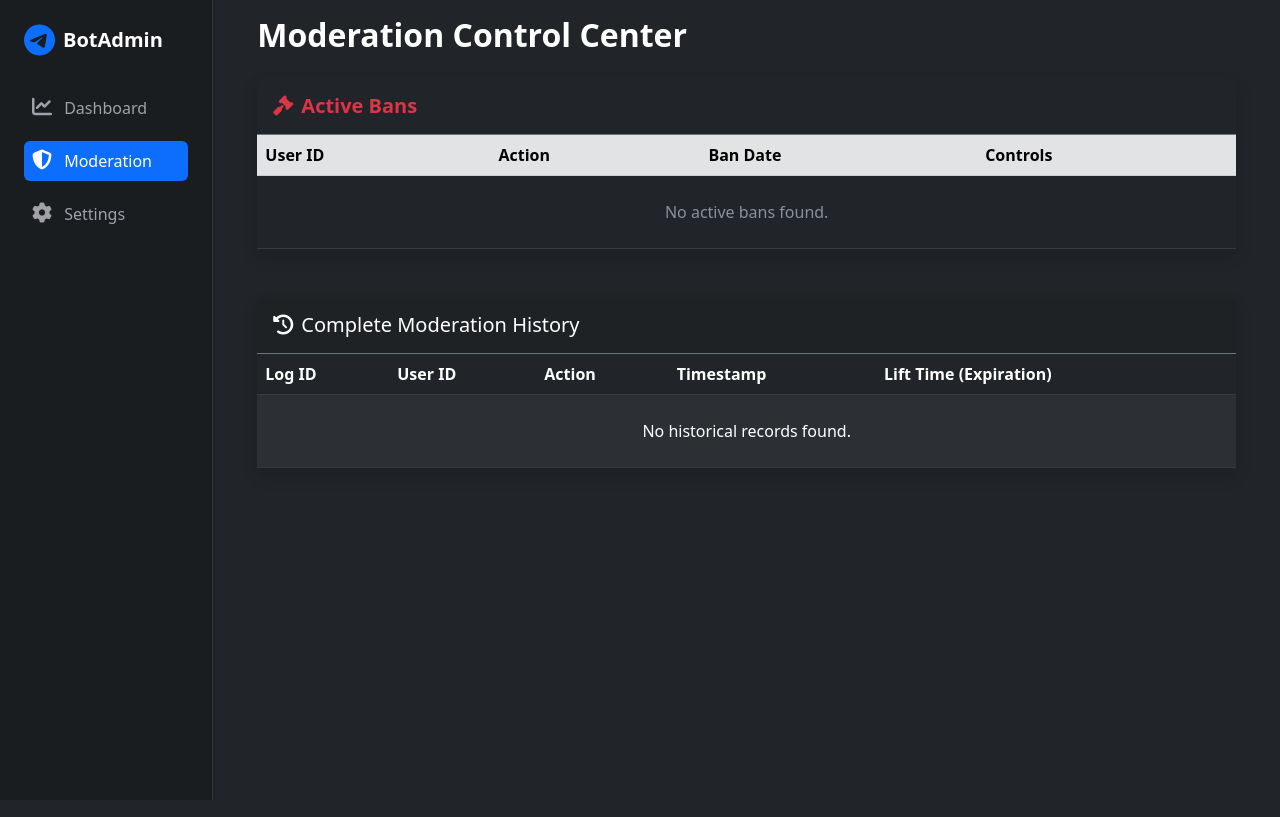
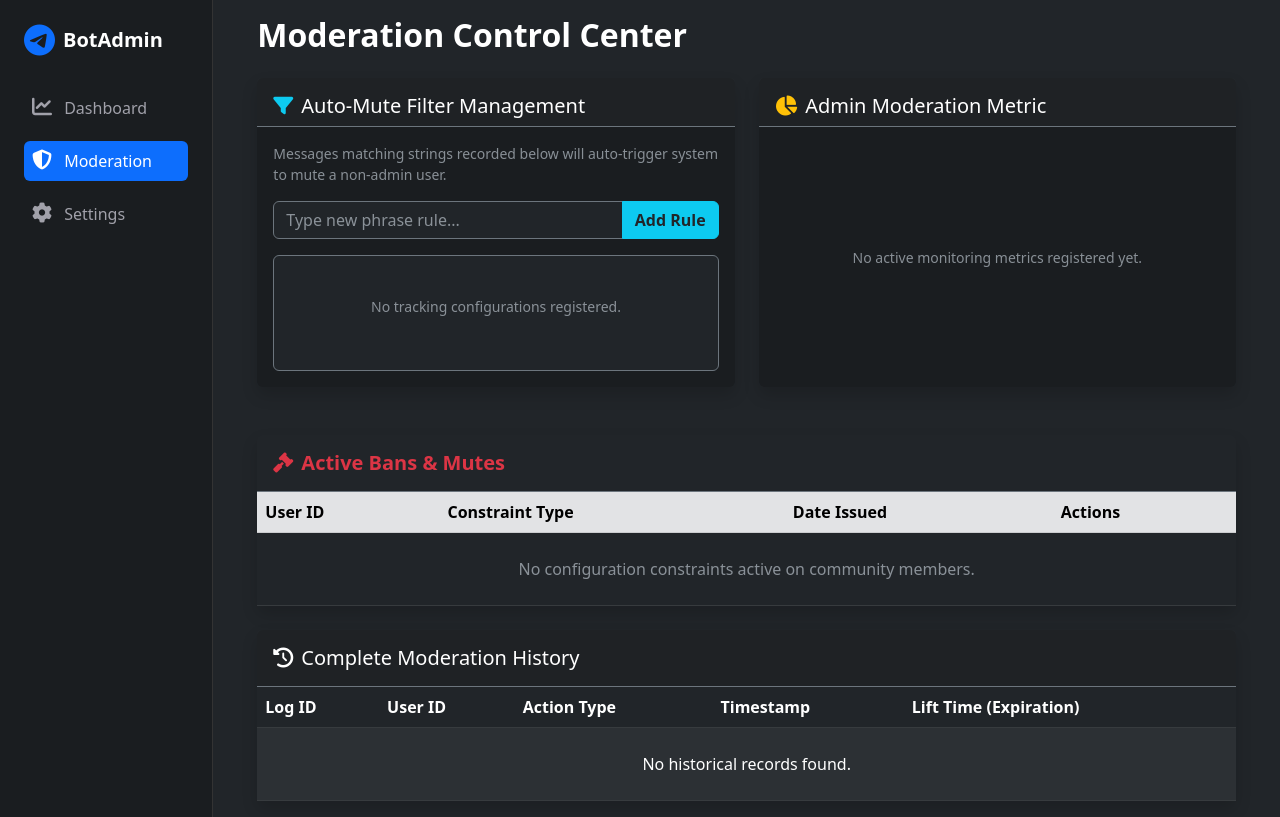
Before and after one commit to Someones-account/TG-bot-controller, a Flask app: page /moderation in a window 1280 px wide. Run offline with Flask 3, Linux system fonts and the light colour scheme; the visitor is signed in with stand-in values (Sample User, id 1); data that the repository does not hold is empty.

Commit message:
Major UI Moderation and Setting pages update

```diff
--- a/src/Bot/InputHandlers.py
+++ b/src/Bot/InputHandlers.py
@@ -8,7 +8,7 @@ from src.DB.Connector import open_connection
 from src.Bot.Moderation import Moderation
 from src.Bot.QueryManager import QueryManager
 
-from src.DB.LLM import *
+from src.Bo.LLM import *
 from config import ai
 
 import tempfile
--- a/src/Flask/app.py
+++ b/src/Flask/app.py
@@ -1,7 +1,7 @@
 import requests
 import json
 from datetime import datetime
-from flask import Flask, render_template, redirect, url_for, request, jsonify, Response, session
+from flask import Flask, render_template, redirect, url_for, request, jsonify, Response, session, flash
 import os
 import sys
 from pathlib import Path
@@ -20,7 +20,7 @@ sys.path.append(str(src_dir))
 
 from src.DB.Connector import open_connection
 from src.Bot.QueryManager import QueryManager
-from src.DB.LLM import ask_llm, is_ollama_running
+from src.Bot.LLM import ask_llm, is_ollama_running
 sys.path.append(os.path.abspath(os.path.join(os.path.dirname(__file__), '..')))
 from env import keys
 app = Flask(__name__)
@@ -43,7 +43,7 @@ def dashboard():
 
     try:
         # Hit the Telegram API
-        response = requests.get(telegram_url, params={"chat_id": GROUP_CHAT_ID}) #add timeout = 5
+        response = requests.get(telegram_url, params={"chat_id": GROUP_CHAT_ID}, timeout=5)
         data = response.json()
 
         # If Telegram responds successfully, use their real number
@@ -91,14 +91,33 @@ def dashboard():
 
 @app.route('/moderation')
 def moderation():
+    if not session.get('is_authenticated'):
+        return redirect(url_for('login_route'))
     cursor = open_connection()
     qm = QueryManager(cursor)
+    # fetch forbidden phrases list
+    forbidden_phrases = qm.get_all_forbidden_phrases()
 
-    # fetch active bans
-    active_bans = qm.get_banned_users()
-    # fetch moderation history
+    # count metrics for the pie chart
+    cursor.execute("SELECT COUNT(*) as count FROM ModerationActions WHERE action = 'Ban';")
+    ban_count = cursor.fetchone()['count'] or 0
+
+    cursor.execute("SELECT COUNT(*) as count FROM ModerationActions WHERE action LIKE 'Mute%';")
+    mute_count = cursor.fetchone()['count'] or 0
+
+    # fetch active restrictions
+    cursor.execute("SELECT * FROM ModerationActions WHERE lift_time > NOW();")
+    active_restrictions = cursor.fetchall()
+
+    # fetch complete history log
     all_logs = qm.get_all_records()
-    return render_template('moderation.html', active_bans=active_bans, all_logs=all_logs)
+
+    return render_template('moderation.html',
+                           active_restrictions=active_restrictions,
+                           all_logs=all_logs,
+                           forbidden_phrases=forbidden_phrases,
+                           ban_count=ban_count,
+                           mute_count=mute_count)
 
 
 @app.route('/unban/<chat_id>/<int:user_id>', methods=['POST'])
@@ -106,7 +125,10 @@ def unban_user(chat_id, user_id):
     cursor = open_connection()
     qm = QueryManager(cursor)
 
-    # 1. Tell Telegram Servers to physically unban the user
+    # track the explicit action rule for removal
+    action_to_revoke = request.form.get('action', 'Ban')
+
+    # release call to Telegram core API
     telegram_url = f"https://api.telegram.org/bot{keys.API_TOKEN}/unbanChatMember"
     response = requests.get(telegram_url, params={
         "chat_id": chat_id,
@@ -114,15 +136,34 @@ def unban_user(chat_id, user_id):
         "only_if_banned": True
     })
 
-    # 2. If Telegram successfully unbanned them (HTTP 200), update our database
+    # verify target interface update status
     if response.status_code == 200:
-        # We use your team lead's new Soft-Delete function!
-        qm.revoke_action(user_id, "Ban")
+        qm.revoke_action(user_id, action_to_revoke)
+        flash(f"Successfully lifted {action_to_revoke} for User {user_id}!", "success")
     else:
-        print(f"Failed to unban on Telegram: {response.text}")
+        flash(f"Telegram API rejected the request to unban User {user_id}.", "danger")
+    return redirect(url_for('moderation'))
 
-    # 3. Refresh the page
-    return redirect(url_for('dashboard'))
+
+# --- FORBIDDEN PHRASE MANIPULATION ---
+@app.route('/api/forbidden-phrases/add', methods=['POST'])
+def add_phrase():
+    cursor = open_connection()
+    qm = QueryManager(cursor)
+    phrase = request.form.get('phrase')
+    if phrase:
+        qm.add_forbidden_phrase(phrase)
+    return redirect(url_for('moderation'))
+
+
+@app.route('/api/forbidden-phrases/remove', methods=['POST'])
+def remove_phrase():
+    cursor = open_connection()
+    qm = QueryManager(cursor)
+    phrase = request.form.get('phrase')
+    if phrase:
+        qm.remove_forbidden_phrase(phrase)
+    return redirect(url_for('moderation'))
 
 
 # @app.route("/api/slow-mode", methods=["POST"])
@@ -277,5 +318,27 @@ def export_logs():
                     mimetype='application/json',
                     headers={'Content-Disposition': 'attachment;filename=moderation_logs.json'})
 
+
+@app.route('/settings')
+def settings():
+    # Enforce security: kick out unauthorized guests
+    if not session.get('is_authenticated'):
+        return redirect(url_for('login_route'))
+
+    # Check background statuses dynamically
+    ai_online = is_ollama_running()
+
+    # Check if we can safely talk to our MySQL database
+    try:
+        cursor = open_connection()
+        db_status = "Connected"
+    except Exception:
+        db_status = "Disconnected"
+
+    return render_template('settings.html',
+                           ai_online=ai_online,
+                           db_status=db_status,
+                           bot_username="@ChatStatsBot")
+
 if __name__ == '__main__':
     app.run(debug=True)
--- a/src/Flask/templates/base.html
+++ b/src/Flask/templates/base.html
@@ -37,9 +37,9 @@
                     </a>
                         </li>
                     <li class="nav-item w-100 mt-2">
-                        <a href="#" class="nav-link px-0 align-middle">
-                            <i class="fs-5 fa-solid fa-gear ms-2"></i> <span class="ms-2 d-none d-sm-inline">Settings</span>
-                        </a>
+                        <a href="{{ url_for('settings') }}" class="nav-link px-0 align-middle {% if request.endpoint == 'settings' %}active{% endif %}">
+                         <i class="fs-5 fa-solid fa-gear ms-2"></i> <span class="ms-2 d-none d-sm-inline">Settings</span>
+                    </a>
                     </li>
                 </ul>
             </div>
--- a/src/Flask/templates/moderation.html
+++ b/src/Flask/templates/moderation.html
@@ -1,40 +1,115 @@
 {% extends "base.html" %}
 
 {% block content %}
+<script src="https://cdn.jsdelivr.net/npm/chart.js"></script>
+
 <div class="container-fluid">
     <h2 class="mb-4 text-white fw-bold">Moderation Control Center</h2>
+    {% with messages = get_flashed_messages(with_categories=true) %}
+      {% if messages %}
+        {% for category, message in messages %}
+          <div class="alert alert-{{ category if category != 'error' else 'danger' }} alert-dismissible fade show bg-opacity-25 text-white border-{{ category }}" role="alert">
+             <i class="fa-solid {% if category == 'success' %}fa-circle-check text-success{% else %}fa-circle-exclamation text-danger{% endif %} me-2"></i>
+             {{ message }}
+             <button type="button" class="btn-close btn-close-white" data-bs-dismiss="alert" aria-label="Close"></button>
+          </div>
+        {% endfor %}
+      {% endif %}
+    {% endwith %}
 
-    <div class="row mb-5">
+    <div class="row mb-4">
+
+        <div class="col-md-6 mb-4">
+            <div class="card shadow border-0 bg-dark-subtle h-100">
+                <div class="card-header border-bottom border-secondary pt-3">
+                    <h5 class="card-title text-white mb-0"><i class="fa-solid fa-filter text-info me-2"></i>Auto-Mute Filter Management</h5>
+                </div>
+                <div class="card-body d-flex flex-column">
+                    <p class="text-muted small">Messages matching strings recorded below will auto-trigger system to mute a non-admin user.</p>
+
+                    <form action="{{ url_for('add_phrase') }}" method="POST" class="mb-3">
+                        <div class="input-group">
+                            <input type="text" name="phrase" class="form-control bg-dark text-white border-secondary" placeholder="Type new phrase rule..." required autocomplete="off">
+                            <button type="submit" class="btn btn-info fw-bold text-dark">Add Rule</button>
+                        </div>
+                    </form>
+
+                    <div class="border border-secondary rounded bg-dark p-3 flex-grow-1 overflow-auto" style="max-height: 200px;">
+                        {% if forbidden_phrases %}
+                            <div class="d-flex flex-wrap gap-2">
+                                {% for phrase in forbidden_phrases %}
+                                    <span class="badge bg-secondary d-flex align-items-center gap-2 p-2 fs-6">
+                                        {{ phrase }}
+                                        <form action="{{ url_for('remove_phrase') }}" method="POST" class="m-0" style="display: inline;">
+                                            <input type="hidden" name="phrase" value="{{ phrase }}">
+                                            <button type="submit" class="btn-close btn-close-white p-0 m-0" style="font-size: 0.65rem; box-shadow: none;"></button>
+                                        </form>
+                                    </span>
+                                {% endfor %}
+                            </div>
+                        {% else %}
+                            <div class="text-center text-muted py-4 small">No tracking configurations registered.</div>
+                        {% endif %}
+                    </div>
+                </div>
+            </div>
+        </div>
+
+        <div class="col-md-6 mb-4">
+            <div class="card shadow border-0 bg-dark-subtle h-100">
+                <div class="card-header border-bottom border-secondary pt-3">
+                    <h5 class="card-title text-white mb-0"><i class="fa-solid fa-chart-pie text-warning me-2"></i>Admin Moderation Metric</h5>
+                </div>
+                <div class="card-body d-flex justify-content-center align-items-center" style="position: relative; height: 260px;">
+                    {% if ban_count == 0 and mute_count == 0 %}
+                        <div class="text-muted small">No active monitoring metrics registered yet.</div>
+                    {% else %}
+                        <canvas id="distributionChart"></canvas>
+                    {% endif %}
+                </div>
+            </div>
+        </div>
+
+    </div>
+
+    <div class="row mb-4">
         <div class="col-12">
             <div class="card shadow border-0">
                 <div class="card-header bg-dark border-bottom border-secondary pt-3">
-                    <h5 class="card-title text-danger fw-bold"><i class="fa-solid fa-gavel me-2"></i>Active Bans</h5>
+                    <h5 class="card-title text-danger fw-bold"><i class="fa-solid fa-gavel me-2"></i>Active Bans & Mutes</h5>
                 </div>
                 <div class="card-body p-0">
                    <table class="table table-dark table-hover mb-0">
                         <thead class="table-secondary">
                             <tr>
                                 <th>User ID</th>
-                                <th>Action</th>
-                                <th>Ban Date</th>
-                                <th>Controls</th>
+                                <th>Constraint Type</th>
+                                <th>Date Issued</th>
+                                <th>Actions</th>
                             </tr>
                         </thead>
                         <tbody>
-                            {% for log in active_bans %}
+                            {% for log in active_restrictions %}
                             <tr>
                                 <td><i class="fa-solid fa-user text-secondary me-2"></i>{{ log.user_id }}</td>
-                                <td><span class="badge bg-danger text-white">{{ log.action }}</span></td>
+                                <td>
+                                    <span class="badge {% if 'Mute' in log.action %}bg-warning text-dark{% else %}bg-danger text-white{% endif %}">
+                                        {{ log.action }}
+                                    </span>
+                                </td>
                                 <td>{{ log.timestamp }}</td>
                                 <td>
                                     <form action="{{ url_for('unban_user', chat_id=log.chat_id, user_id=log.user_id) }}" method="POST" style="display:inline;">
-                                        <button type="submit" class="btn btn-sm btn-outline-success">Unban User</button>
+                                        <input type="hidden" name="action" value="{{ log.action }}">
+                                        <button type="submit" class="btn btn-sm {% if 'Mute' in log.action %}btn-outline-warning{% else %}btn-outline-success{% endif %}">
+                                            {% if 'Mute' in log.action %}Lift Mute Rule{% else %}Revoke Ban Rule{% endif %}
+                                        </button>
                                     </form>
                                 </td>
                             </tr>
                             {% else %}
                             <tr>
-                                <td colspan="4" class="text-center py-4 text-muted">No active bans found.</td>
+                                <td colspan="4" class="text-center py-4 text-muted">No configuration constraints active on community members.</td>
                             </tr>
                             {% endfor %}
                         </tbody>
@@ -56,7 +131,7 @@
                             <tr>
                                 <th>Log ID</th>
                                 <th>User ID</th>
-                                <th>Action</th>
+                                <th>Action Type</th>
                                 <th>Timestamp</th>
                                 <th>Lift Time (Expiration)</th>
                             </tr>
@@ -82,4 +157,35 @@
         </div>
     </div>
 </div>
+
+<script>
+    document.addEventListener("DOMContentLoaded", function () {
+        const chartEl = document.getElementById('distributionChart');
+        if (chartEl) {
+            const ctx = chartEl.getContext('2d');
+            new Chart(ctx, {
+                type: 'pie',
+                data: {
+                    labels: ['Mutes', 'Bans'],
+                    datasets: [{
+                        data: [{{ mute_count }}, {{ ban_count }}],
+                        backgroundColor: ['#ffc107', '#dc3545'],
+                        borderWidth: 1,
+                        borderColor: '#212529'
+                    }]
+                },
+                options: {
+                    responsive: true,
+                    maintainAspectRatio: false,
+                    plugins: {
+                        legend: {
+                            position: 'bottom',
+                            labels: { color: '#fff', font: { weight: 'bold' } }
+                        }
+                    }
+                }
+            });
+        }
+    });
+</script>
 {% endblock %}
```
